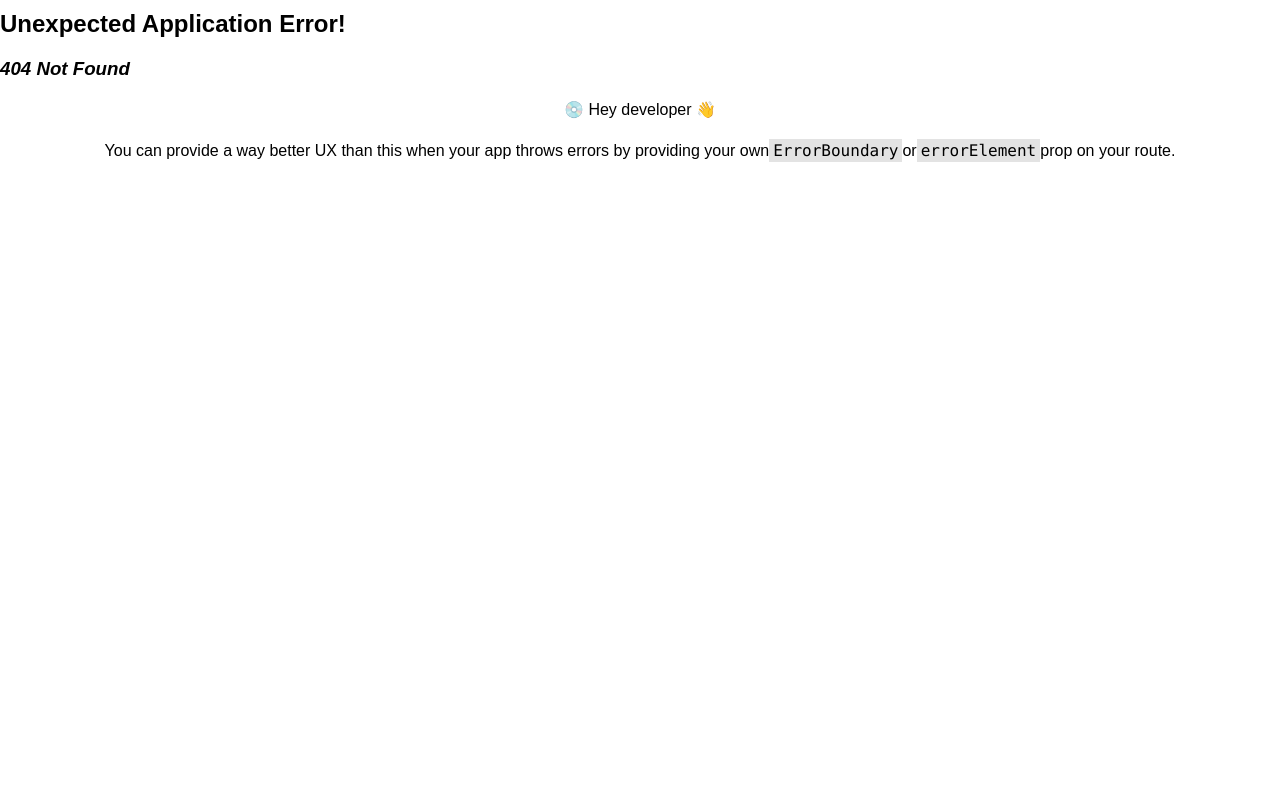
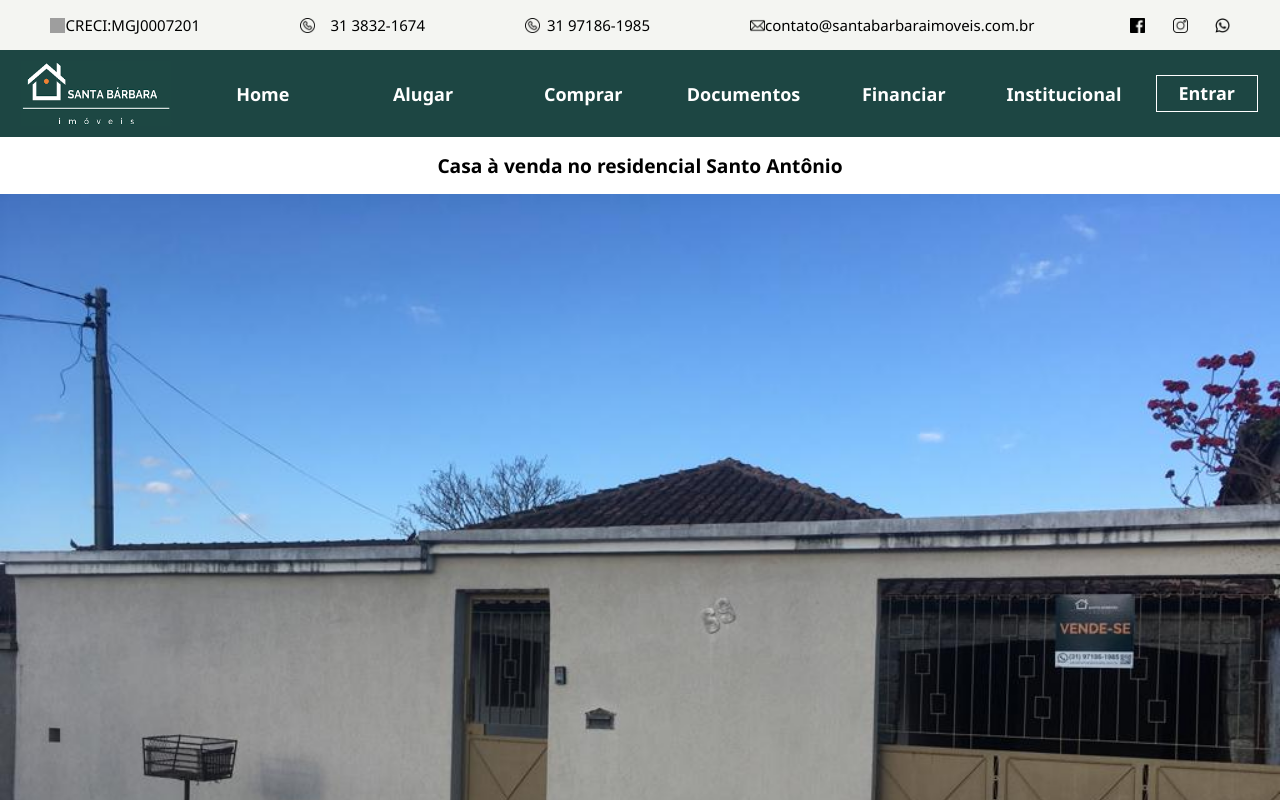
Before and after one commit to santa-barbara-imoveis/imoveis-santa-barbara, a React (Create React App) app: page /imovel/V124 in a window 1280 px wide. Before the commit this address had no page. Shown: the top 800 px of the page. Built offline with nearby package versions, Linux system fonts and the light colour scheme; grey boxes are pictures that could not be loaded.

Commit message:
wip: property details page

```diff
--- /dev/null
+++ b/src/assets/style/global.css
@@ -0,0 +1,4 @@
+.fullOfParent {
+    height: 100%;
+    weight: 100%
+}
--- /dev/null
+++ b/src/assets/style/reset.css
@@ -0,0 +1,35 @@
+@media (min-width:320px)  {
+    h1 {
+        font-size: 3vw;
+    }
+}
+
+@media (min-width:481px)  {
+    h1 {
+        font-size: 3vw;
+    }
+}
+
+@media (min-width:641px)  {
+    h1 {
+        font-size: 3vw;
+    }
+}
+
+@media (min-width:961px)  {
+    h1 {
+        font-size: 2vw;
+    }
+}
+
+@media (min-width:1025px) {
+    h1 {
+        font-size: 1.5vw;
+    }
+}
+
+@media (min-width:1281px) {
+    h1 {
+        font-size: 1.5vw;
+    }
+ }
--- a/src/data/dataImoveis.js
+++ b/src/data/dataImoveis.js
@@ -1,3 +1,9 @@
+import ffL008 from "../assets/images/L008.jpg";
+import ffL010 from "../assets/images/L010.jpg";
+import ffL048a4 from "../assets/images/L048a4.jpeg";
+import ffL063a2 from "../assets/images/L063a2.jpeg";
+import ffL063a3 from "../assets/images/L063a3.jpeg";
+import ffL070 from "../assets/images/L070.jpg";
 import ffV003 from "../assets/images/V003.jpeg";
 import ffV004 from "../assets/images/V004.jpg";
 import ffV006 from "../assets/images/V006.jpg";
@@ -12,16 +18,12 @@ import ffV060 from "../assets/images/V060.jpg";
 import ffV062 from "../assets/images/V062.jpg";
 import ffV064 from "../assets/images/V064.jpg";
 import ffV067 from "../assets/images/V067.jpg";
-import ffV085 from "../assets/images/V085.jpg";
 import ffV086 from "../assets/images/V086.jpg";
 import ffV088 from "../assets/images/V088.jpeg";
 import ffV095 from "../assets/images/V095.jpg";
-import ffV104 from "../assets/images/V104.jpg";
 import ffV108 from "../assets/images/V108.jpg";
 import ffV109a1 from "../assets/images/V109.1.jpg";
-import ffV113 from "../assets/images/V113.jpg";
 import ffV114 from "../assets/images/V114.jpeg";
-import ffV115 from "../assets/images/V115.jpeg";
 import ffV118 from "../assets/images/V118.jpg";
 import ffV119 from "../assets/images/V119.jpeg";
 import ffV120 from "../assets/images/V120.jpeg";
@@ -30,7 +32,6 @@ import ffV122 from "../assets/images/V122.jpg";
 import ffV123 from "../assets/images/V123.jpeg";
 import ffV124 from "../assets/images/V124.jpeg";
 import ffV125 from "../assets/images/V125.jpg";
-import ffV126 from "../assets/images/V126.jpg";
 import ffV127 from "../assets/images/V127.jpeg";
 import ffV129 from "../assets/images/V129.jpg";
 import ffV130 from "../assets/images/V130.jpg";
@@ -39,23 +40,9 @@ import ffV132 from "../assets/images/V132.jpg";
 import ffV133 from "../assets/images/V133.jpg";
 import ffV134 from "../assets/images/V134.jpeg";
 import ffV135 from "../assets/images/V135.jpeg";
-import ffV136 from "../assets/images/V136.jpeg";
 import ffV137 from "../assets/images/V137.jpeg";
 import ffV138 from "../assets/images/V138.jpg";
 import ffV139 from "../assets/images/V139.jpeg";
-import ffL008 from "../assets/images/L008.jpg";
-import ffL009a1 from "../assets/images/L009a1.jpg";
-import ffL010 from "../assets/images/L010.jpg";
-import ffL017 from "../assets/images/L017.jpg";
-import ffL020 from "../assets/images/L020.jpg";
-import ffL036 from "../assets/images/L036.jpg";
-import ffL038 from "../assets/images/L038.jpg";
-import ffL048a2 from "../assets/images/L048a2.jpeg";
-import ffL048a3 from "../assets/images/L048a3.jpeg";
-import ffL048a4 from "../assets/images/L048a4.jpeg";
-import ffL063a2 from "../assets/images/L063a2.jpeg";
-import ffL063a3 from "../assets/images/L063a3.jpeg";
-import ffL070 from "../assets/images/L070.jpg";
 import ffV141 from "../assets/images/V141.jpeg";
 import ffV142 from "../assets/images/V142.jpg";
 
@@ -435,7 +422,7 @@ const imoveisDisp = [
       valor:"R$ 320.000,00",
       areaTotal:"60 m²",
       areaConstruida: "60 m²",
-      titulo:"Vende-se ótimo apartamento no bairro Ana Margarida.",
+      titulo:"Vende-se ótimo apartamento no bairro Ana Margarida",
       descricao: "Apartamento novo e no térreo. Área construída: 60m². Sala / 02 quartos / 01 banheiro. Cozinha (com armário, cooktop, suggar). Área de serviço / área externa / garagem."
     },
     {
@@ -453,7 +440,7 @@ const imoveisDisp = [
       valor:"R$ 500.000,00",
       areaTotal:"- m²",
       areaConstruida: "200 m²",
-      titulo:"Sítio de 5,50 hectares à venda em Santa Bárbara.",
+      titulo:"Sítio de 5,50 hectares à venda em Santa Bárbara",
       descricao: "Já com estrutura de água e luz. Cercado e com porteiras. Pomar formado com vários tipos de frutas."
     },
     {
@@ -471,7 +458,7 @@ const imoveisDisp = [
       valor:"R$ 415.000,00",
       areaTotal:"178 m²",
       areaConstruida: "178 m²",
-      titulo:"Vende-se ótimo apartamento no centro.",
+      titulo:"Vende-se ótimo apartamento no centro",
       descricao: "Apartamento localizado em frente ao Colégio das Irmãs.05 quartos / 02 banheiros / sala, copa, cozinha.Armários embutidos / Varanda / Terraço / Área de serviço. Documentação regular."
     },
     {
@@ -489,7 +476,7 @@ const imoveisDisp = [
       valor:"R$ 1.180.000,00",
       areaTotal:"740 m²",
       areaConstruida: "180 m²",
-      titulo:"Ótima casa à venda no bairro Santa Mônica.",
+      titulo:"Ótima casa à venda no bairro Santa Mônica",
       descricao: "- Sala / Cozinha. Área Gourmet. Área de serviço. Piscina / Casa de criança. Jardim / Pomar. Varanda / Garagem ampla."
     },
     {
@@ -507,7 +494,7 @@ const imoveisDisp = [
       valor:"R$ 115.000,00",
       areaTotal:"1000 m²",
       areaConstruida: "- m²",
-      titulo:"Condomínio colonial Catas Altas.",
+      titulo:"Condomínio colonial Catas Altas",
       descricao: "Viva em conexão com a natureza exuberante na região de Catas Altas. Desfrute de um condomínio diferenciado, com segurança e bem estar, unindo-se ao estilo da vida cultural que somente a região pode oferecer."
     },
     {
@@ -525,7 +512,7 @@ const imoveisDisp = [
       valor:"R$ 6.000.000,00",
       areaTotal:"10,6 ha",
       areaConstruida: "- m²",
-      titulo:"Vende-se terreno de 10,6 ha em área urbana .",
+      titulo:"Vende-se terreno de 10,6 ha em área urbana",
       descricao: "Localizado na entrada de Santa Bárbara.Propriedade com escritura.Zona de Diversificação Econômica."
     },
     {
@@ -543,7 +530,7 @@ const imoveisDisp = [
       valor:"R$ 490.000,00",
       areaTotal:"360 m²",
       areaConstruida: "180 m²",
-      titulo:"Casa à venda no residencial Santo Antônio.",
+      titulo:"Casa à venda no residencial Santo Antônio",
       descricao: "Casa com cozinha ampla/copa e quintal. Varanda / Jardim.Casa de laje, piso de porcelanato e cerâmica. Toda murada e com portão eletrônico."
     },
     {
@@ -561,7 +548,7 @@ const imoveisDisp = [
       valor:"R$ 350.000,00",
       areaTotal:"450 m²",
       areaConstruida: "- m²",
-      titulo:"Vende-se lote – bairro Centro.",
+      titulo:"Vende-se lote – bairro Centro",
       descricao: "Ótima Localização. Documentação regular para financiamento."
     },
     {
@@ -579,7 +566,7 @@ const imoveisDisp = [
       valor:"R$ 1.032.000,00",
       areaTotal:"360 m²",
       areaConstruida: "256 m²",
-      titulo:"Vende-se lote – bairro Centro.",
+      titulo:"Vende-se lote – bairro Centro",
       descricao: "- Sala de jantar / Sala de estar. Sala de TV / Sala de escritório. Cozinha com bancada em granito. Despensa / área de serviço. Lavanderia / Garagem ampla."
     },
     {
@@ -597,7 +584,7 @@ const imoveisDisp = [
       valor:"R$ 990.000,00",
       areaTotal:"- m²",
       areaConstruida: "176 m²",
-      titulo:"Vende-se imóvel comercial, residencial no Centro Histórico.",
+      titulo:"Vende-se imóvel comercial, residencial no Centro Histórico",
       descricao: "Localização privilegiada.Infraestrutura completa (acesso a rua calçada, água, energia, esgoto e passeio).Espaço pode ser utilizado para fim comercial e residencial. "
     },
     {
@@ -615,7 +602,7 @@ const imoveisDisp = [
       valor:"R$ 430.000,00",
       areaTotal:"733 m²",
       areaConstruida: "733 m²",
-      titulo:"Vende-se lote – bairro Caminhos de Minas.",
+      titulo:"Vende-se lote – bairro Caminhos de Minas",
       descricao: "Lote plano de esquina. A partir de 180 metros. Imóvel documentado. Bairro com alto investimento em obras."
     },
     {
@@ -633,7 +620,7 @@ const imoveisDisp = [
       valor:"R$ 120.000,00",
       areaTotal:"710 m²",
       areaConstruida: "- m²",
-      titulo:"Oportunidade para compra em Barão de Cocais.",
+      titulo:"Oportunidade para compra em Barão de Cocais",
       descricao: "Lote plano. Não financia."
     },
     {
@@ -651,7 +638,7 @@ const imoveisDisp = [
       valor:"R$ 100.000,00",
       areaTotal:"618 m²",
       areaConstruida: "- m²",
-      titulo:"Oportunidade para compra em Barão de Cocais.",
+      titulo:"Oportunidade para compra em Barão de Cocais",
       descricao: "Lote plano. Não financia.Parcialmente murado."
     },
     {
@@ -669,7 +656,7 @@ const imoveisDisp = [
       valor:"R$ 380.000,00",
       areaTotal:"303 m²",
       areaConstruida: "166 m²",
-      titulo:"Vende-se casa em Barão de Cocais.",
+      titulo:"Vende-se casa em Barão de Cocais",
       descricao: "Sala/cozinha (bancada granito).Área externa / Área de churrasqueira.Documento regular para financiamento."
     },
     {
@@ -687,7 +674,7 @@ const imoveisDisp = [
       valor:"R$ 490.000,00",
       areaTotal:"- m²",
       areaConstruida: "- m²",
-      titulo:"Vende-se casa em Barão de Cocais.",
+      titulo:"Vende-se casa em Barão de Cocais",
       descricao: "Casa de laje, piso de cerâmica (porcelanato), 2 suítes, telhado colonial. Área externa/Área de churrasqueira.Documento regular para financiamento."
     },
     {
@@ -705,7 +692,7 @@ const imoveisDisp = [
       valor:"R$ 385.000,00",
       areaTotal:"70 m²",
       areaConstruida: "70 m²",
-      titulo:"Apartamento na planta.",
+      titulo:"Apartamento na planta",
       descricao: "Prédio com um total de 8 apartamentos. 2 apartamentos por andar. Localização privilegiada. Qualidade de acabamento. Elevador e varandas. Garagem coberta. Sala e cozinha integradas. Banheiro social e área de tanque."
     },
     {
@@ -723,7 +710,7 @@ const imoveisDisp = [
       valor:"R$ 195.000,00",
       areaTotal:"360 m²",
       areaConstruida: "- m²",
-      titulo:"Vende-se lote no bairro Santa Ipanema.",
+      titulo:"Vende-se lote no bairro Santa Ipanema",
       descricao: "Lote plano, com escritura.Bairro com infraestrutura completa."
     },
     {
@@ -741,7 +728,7 @@ const imoveisDisp = [
       valor:"R$ 2.000.000,00",
       areaTotal:"300 m²",
       areaConstruida: "- m²",
-      titulo:"Vende-se casa de alto padrão em Barão de Cocais.",
+      titulo:"Vende-se casa de alto padrão em Barão de Cocais",
       descricao: "Casa moderna, com ar condicionado, aquecimento solar, portão eletrônico.1 suíte com closet, banheira de hidromassagem e jardim interno.2 quartos sendo um com guarda roupa embutido.1 sala de jantar, 1 sala de estar, 1 sala de TV, 1 escritório.Cozinha planejada com bancadas em granito, com fogão cooktop e forno instalados.2 banheiros sociais no primeiro pavimento.1 área de serviço."
     },
     {
@@ -759,7 +746,7 @@ const imoveisDisp = [
       valor:"R$ 120.000,00",
       areaTotal:"300 m²",
       areaConstruida: "- m²",
-      titulo:"Vende-se lote – bairro São Veríssimo.",
+      titulo:"Vende-se lote – bairro São Veríssimo",
       descricao: "Topografia com pouco declive.Lote situado bem próximo ao Espaço Bessa. Não financia. Infraestrutura completa."
     },
     {
@@ -777,7 +764,7 @@ const imoveisDisp = [
       valor:"R$ 850.000,00",
       areaTotal:"440 m²",
       areaConstruida: "186 m²",
-      titulo:"Ótima casa a venda no bairro Santa Mônica.",
+      titulo:"Ótima casa a venda no bairro Santa Mônica",
       descricao: "Casa de laje e telhado colonial, com móveis planejados, portão eletrônico, aquecedor solar, sistema de segurança, cozinha e banheiros com bancadas em granito."
     },
     {
@@ -795,7 +782,7 @@ const imoveisDisp = [
       valor:"R$ 450.000,00",
       areaTotal:"81 m²",
       areaConstruida: "70 m²",
-      titulo:"Casa geminada a venda no bairro Lagoa.",
+      titulo:"Casa geminada a venda no bairro Lagoa",
       descricao: "Casa de laje e telhado colonial, com móveis planejados, ótimo acabamento e portão eletrônico."
     },
     {
@@ -1034,4 +1021,4 @@ const imoveisDisp = [
     }
   ]
 
-  export { imoveisDisp }
+  export { imoveisDisp };
--- a/src/pages/landing-page/components/highlights/highlights.js
+++ b/src/pages/landing-page/components/highlights/highlights.js
@@ -1,14 +1,13 @@
 import React from 'react';
+import { Link } from 'react-router-dom';
 import "./Highlights.css";
+import fotoFrente2 from "./assets/002_fachada.jpeg";
+import fotoFrente3 from "./assets/V109.1.jpg";
+import fotoFrente from "./assets/V124.jpeg";
+import area from "./assets/area.png";
 import banho from "./assets/banheira.png";
-import area from "./assets/area.png";
 import vagas from "./assets/carros.png";
 import quartos from "./assets/quarto.png";
-import fotoFrente from "./assets/V124.jpeg";
-import fotoFrente2 from "./assets/002_fachada.jpeg";
-import fotoFrente3 from "./assets/V109.1.jpg";
-import setaE from "./assets/seta-esquerda.png";
-import setaD from "./assets//seta-direita.png";
 
 
 function Highlights() {
@@ -20,6 +19,7 @@ function Highlights() {
           <img className="iconSeta" src={setaD} /> */}
         </div>
         <div className="opcaoImoveis">
+          <Link to={`imovel/V124`}>
             <div className="boxImovel">
               <div className="imFotoMainV">
                 <img className="imFotoV" src={fotoFrente} />
@@ -45,6 +45,8 @@ function Highlights() {
                 </div>
               </div>
             </div>
+          </Link>
+
 
           <div className="boxImovel">
             <div className="imFotoMainV">
@@ -96,4 +98,4 @@ function Highlights() {
     );
   }
 
-export { Highlights }
+export { Highlights };
--- /dev/null
+++ b/src/pages/propertyDetails/index.js
@@ -0,0 +1,48 @@
+import React, { useMemo } from 'react';
+import { useParams } from 'react-router-dom';
+import "../../assets/style/global.css";
+import { imoveisDisp } from '../../data/dataImoveis';
+import "./style.css";
+
+import area from "../../assets/icons/area.png";
+import banho from "../../assets/icons/banheira.png";
+import vagas from "../../assets/icons/carros.png";
+import iconContrato from "../../assets/icons/contrato.png";
+import iconMoeda from "../../assets/icons/moedas.png";
+import quartos from "../../assets/icons/quarto.png";
+import tpImovel from "../../assets/icons/tipoImovel.png";
+import iconTotal from "../../assets/icons/total.png";
+
+function PropertyDetails() {
+    let { propertyId } = useParams();
+
+    const property = useMemo(() => imoveisDisp.find(({cod}) => String(cod).toLowerCase() === String(propertyId).toLowerCase()), [propertyId])
+
+    const {titulo, fotoCapa} = property
+
+    return (
+        <div className="fullOfParent">
+            <h1 style={{color: 'black', textAlign: "center", margin: "15px 0px"}}>{titulo}</h1>
+            <img className="photoProperty" src={fotoCapa} />
+            <div className="boxDataImovel">
+            <div className="boxTitulo"> {property.bairro} | {property.cidade} | {property.cod} </div>
+            <div className="boxAmenitiesData">
+              <div className='ltBoxData'> <img className="iconS" src={iconContrato}/> {property.contrato} </div>
+              <div className='ltBoxData'> <img className="iconS" src={tpImovel}/> {property.tipoImovel} </div>
+              <div className='ltBoxData'>
+                <img className="iconS" src={iconMoeda}/> {property.valor} </div>
+              <div className='ltBoxData'>
+                <img className="iconS" src={iconTotal}/>Área total: {property.areaTotal} </div>
+              <div className='ltBoxData'> <img className="iconS" src={area}/> Área construida: {property.areaConstruida} </div>
+              <div className='ltBoxData'> <img className="iconS" src={banho}/> {property.banheiros} banheiro/s </div>
+              <div className='ltBoxData'> <img className="iconS" src={quartos}/> {property.quartos} quartos </div>
+              <div className='ltBoxData'> <img className="iconS" src={vagas}/> {property.vagas} vagas </div>
+            </div>
+          </div>
+        </div>
+  )
+}
+
+export {
+    PropertyDetails
+};
--- /dev/null
+++ b/src/pages/propertyDetails/style.css
@@ -0,0 +1,4 @@
+.photoProperty {
+    margin: 0 auto;
+    width: 100%;
+}
```
Also changed, not shown: src/App.js (+4 -3 lines), src/index.js (+11 -6 lines), src/pages/property-page/index.js (deleted, +0 -11 lines). Lines whose indentation alone changed are shown as unchanged.
